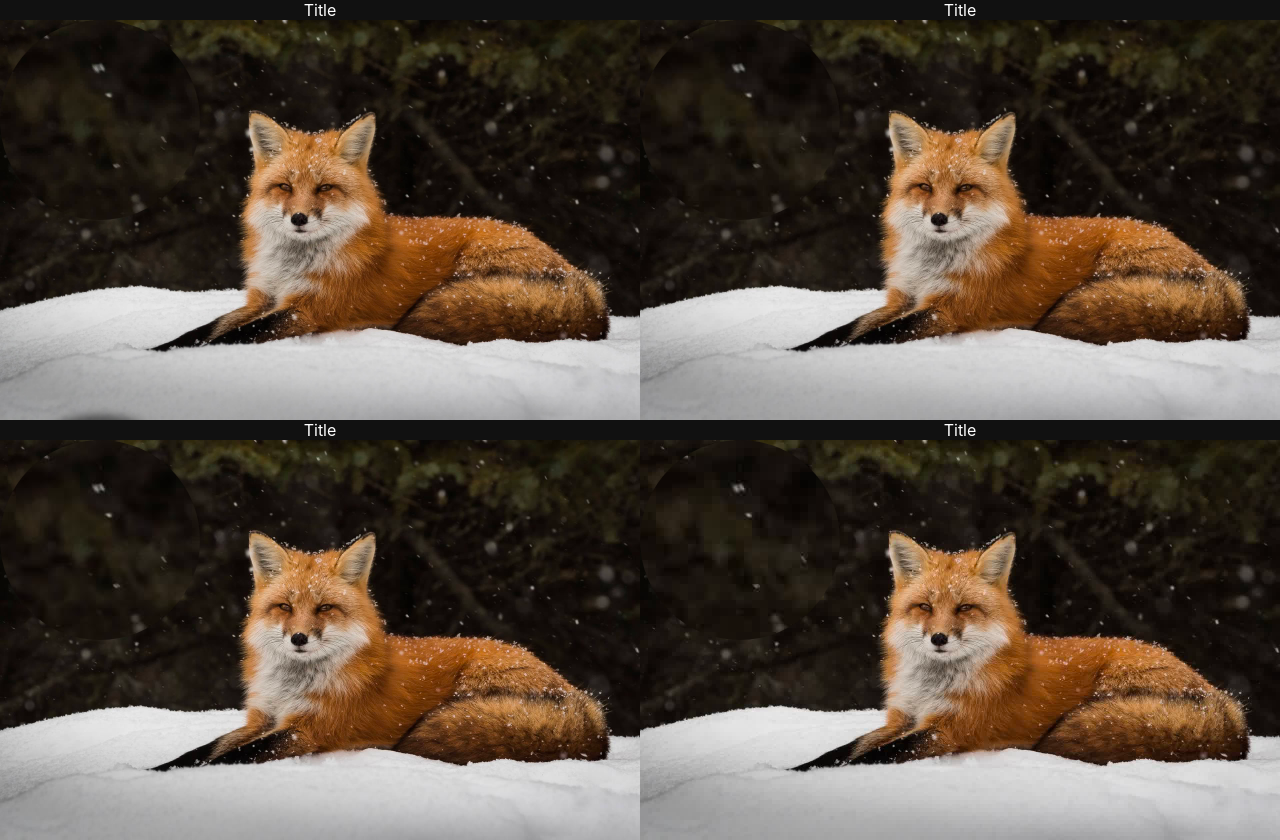
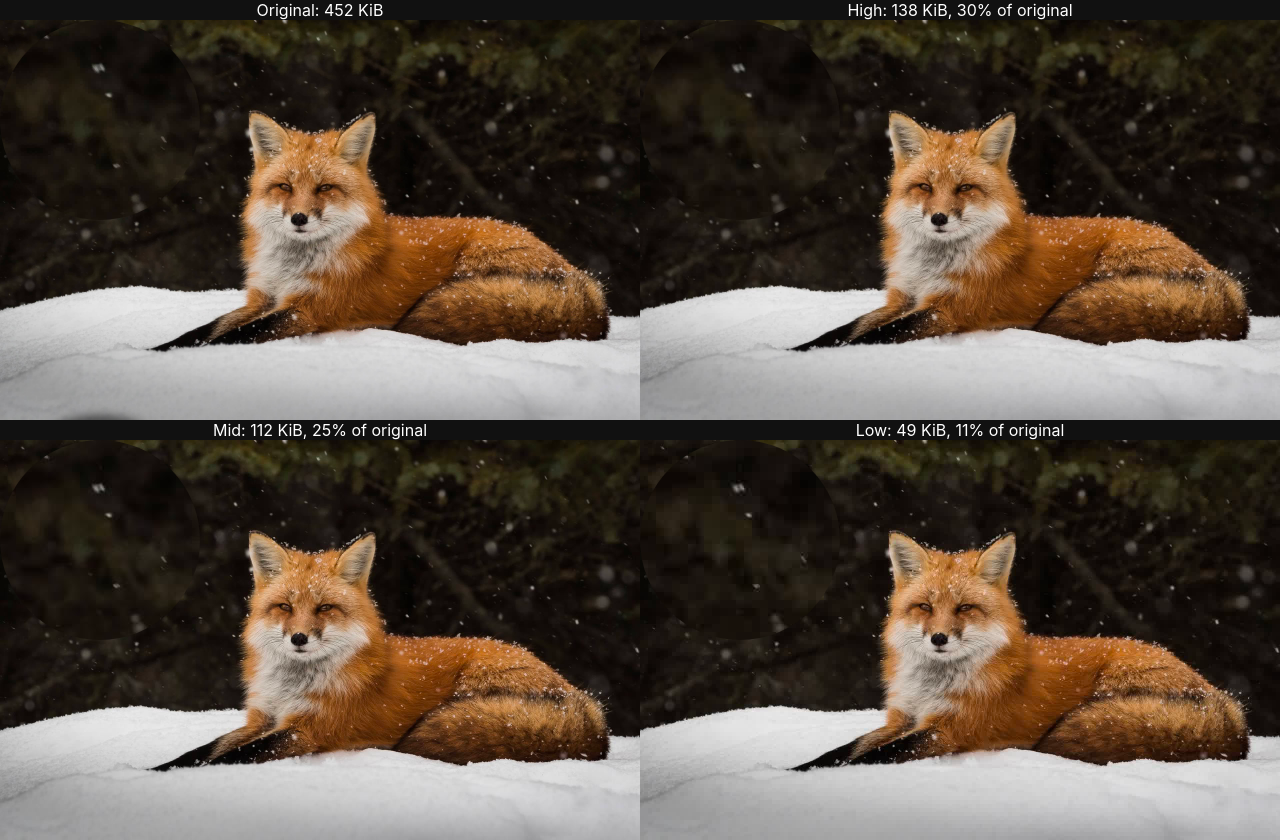
Before and after one commit to supernovaw/q-selector, a React (Create React App) app: page / in a window 1280 px wide. Built offline with nearby package versions, Linux system fonts and the light colour scheme.

Commit message:
add titles and image filesizes

```diff
--- a/src/App.js
+++ b/src/App.js
@@ -4,7 +4,13 @@ import SideBySideView from "./SideBySideView";
 const App = () => {
   return (
     <div className="App">
-      <SideBySideView imgName={"example"} />
+      <SideBySideView imgName={"example"}
+        sizes={{
+          "-raw": 463045,
+          "-high": 140890,
+          "-mid": 114725,
+          "-low": 49900
+        }} />
     </div>
   );
 }
--- a/src/LevelView.js
+++ b/src/LevelView.js
@@ -1,13 +1,13 @@
 import "./LevelView.css";
 
-const LevelView = ({ imagePath, parentRef }) => {
+const LevelView = ({ imagePath, parentRef, title }) => {
   const onMouseMove = e => { // update the absolute position of the "magnification lens" (or "pointer")
     parentRef.current.style.setProperty("--pointer-x", e.nativeEvent.layerX + "px");
     parentRef.current.style.setProperty("--pointer-y", e.nativeEvent.layerY + "px");
   };
   return (
     <div className="LevelView">
-      <div>Title</div>
+      <div>{title}</div>
       <div className="view-container" onMouseMove={onMouseMove}>
         <div className="pointer" style={{ backgroundImage: `url(${imagePath})` }} />
         <img src={imagePath} draggable={false} />
--- a/src/SideBySideView.js
+++ b/src/SideBySideView.js
@@ -2,18 +2,20 @@ import LevelView from "./LevelView";
 import { useRef } from "react";
 import "./SideBySideView.css";
 import constants from "./constants";
+import levelTitleFormatter from "./levelTitleFormatter";
 
 const { imgPathPrefix, levelSuffixes, imgPathSuffix } = constants;
 const genImgPath = (imgName, levelSuffix) => imgPathPrefix + imgName + levelSuffix + imgPathSuffix;
 //                                   i.e.: "/images/" + "20220920_044901" + "-high" + ".jpg"
 
-const SideBySideView = ({ imgName }) => {
+const SideBySideView = ({ imgName, sizes }) => {
   const parentRef = useRef();
 
   return (
     <div className="SideBySideView" ref={parentRef}>
       {levelSuffixes.map(lvlSuf => (
-        <LevelView key={lvlSuf} {...{ parentRef }} imagePath={genImgPath(imgName, lvlSuf)} />
+        <LevelView key={lvlSuf} {...{ parentRef }}
+          title={levelTitleFormatter(lvlSuf, sizes)} imagePath={genImgPath(imgName, lvlSuf)} />
       ))}
     </div>
   );
--- a/src/constants.js
+++ b/src/constants.js
@@ -1,6 +1,13 @@
 const constants = {
   imgPathPrefix: "/images/",
   levelSuffixes: ["-raw", "-high", "-mid", "-low"], // the set of levels and their order is defined here
+  levelNames: {
+    "-raw": "Original",
+    "-high": "High",
+    "-mid": "Mid",
+    "-low": "Low"
+  },
+  originalSuffix: "-raw", // compare with this one in i.e. "Low: 50 KiB, 5.7% of original"
   imgPathSuffix: ".jpg",
 };
 
--- /dev/null
+++ b/src/levelTitleFormatter.js
@@ -0,0 +1,38 @@
+import constants from "./constants";
+const { levelNames, originalSuffix } = constants;
+
+// i.e.: 1637682 -> "1.6 MiB"
+function formatSize(bytes) {
+  const factor = 1024, units = ["bytes", "KiB", "MiB", "GiB"];
+  for (let i = 0, unitsCount = bytes; i < 10; i++) {
+    if (unitsCount < factor) {
+      // show one decimal place if less than ten: 9.8, 9.9, 10, 11
+      unitsCount = unitsCount.toFixed(unitsCount < 10 ? 1 : 0);
+      return unitsCount + ' ' + units[i];
+
+    } else {
+      unitsCount /= factor;
+    }
+  }
+}
+
+// args example: levelSuffix: "-low", sizes: { "-raw": 463045, "-low": 49900,.. }
+// returned example: "Low: 49 KiB, 11% of original"
+function levelTitleFormatter(levelSuffix, sizes) {
+  const thisLevelName = levelNames[levelSuffix];
+  const thisSizeInBytes = sizes[levelSuffix];
+  const thisSizeFormatted = formatSize(thisSizeInBytes);
+
+  const originalSizeInBytes = sizes[originalSuffix];
+  let comparison;
+  if (originalSizeInBytes === thisSizeInBytes) comparison = '';
+  else {
+    let percentage = 100 * thisSizeInBytes / originalSizeInBytes;
+    percentage = percentage.toFixed(percentage < 10 ? 1 : 0);
+    comparison = ", " + percentage + "% of original";
+  }
+
+  return thisLevelName + ": " + thisSizeFormatted + comparison;
+}
+
+export default levelTitleFormatter;
```
